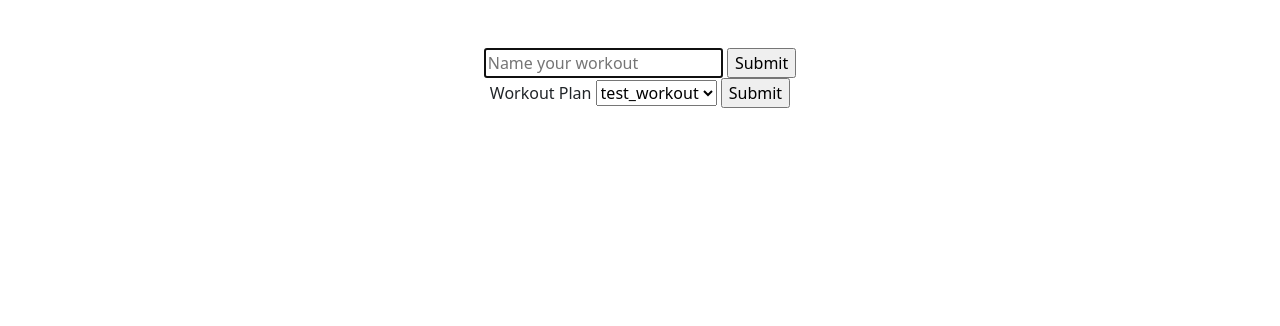
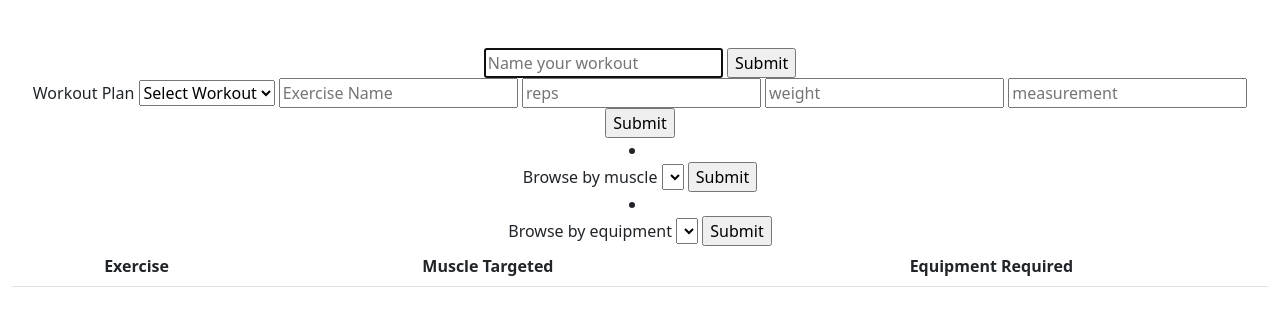
Before and after one commit to etcheekes/LiftIt, a Flask app: page /workout_plan in a window 1280 px wide. Shown: the part 56-382 px from the top of the page. Run offline with Flask 2, Linux system fonts and the light colour scheme; a user stored in the database is signed in; data comes from the database, SQL or seed files in the repository; lists and menus that the app fills with data are empty; some libraries are stand-ins or nearby versions.

Commit message:
added option for users to add exercises to their personal workout plan

```diff
--- a/templates/workout_plan.html
+++ b/templates/workout_plan.html
@@ -1,7 +1,7 @@
 {% extends "layout.html" %}
 
 {% block title %}
-    workout_plan
+    workout - plan
 {% endblock %}
 
 {% block main %}
@@ -11,21 +11,70 @@
     <input type="submit">
 </form>
 
-<!-- select from created workouts -->
+<!-- add exercise to a created workout -->
 <form action="/workout_plan" method="post">
-    <label for="wk_plan">Workout Plan</label>
-    <select name="wk_plan">
+    <label for="wk_plan_add">Workout Plan</label>
+    <select name="wk_plan_add">
+        <option style="display:none;" value="0">Select Workout</option>.
         {% for i in user_workouts %}
         <option value="{{i['wk_name']}}">{{i['wk_name']}}</option>
         {% endfor %}
     </select>
-    <input type="submit" value="Submit" />
+    <!-- todo make it so exercise names are auto-suggested to the user for them to select rather than them type it out-->
+    <input placeholder="Exercise Name" name="exercise_name" type="text" autocomplete="off">
+    <input placeholder="reps" name="reps" type="text" autocomplete="off">
+    <input placeholder="weight" name="weight" type="number" autocomplete="off">
+    <input placeholder="measurement" name="measurement" type="text" autocomplete="off">
+    <input type="submit" value="Submit"/>
 </form>
 
+<!-- select exercises to browse -->
+<li>
+    <form action="/workout_plan">
+        <label for="exercises">Browse by muscle</label>
+        <select name="exercises">
+        {% for i in muscle%}
+            <option value="{{i['muscle']}}">{{i['muscle']}}</option>
+        {% endfor %}
+        </select>
+        <input type="submit">
+    </form>
+  </li>
+  <li>
+    <form action="/workout_plan">
+        <label for="equipments">Browse by equipment</label>
+        <select name="equipments">
+        {% for i in equipment%}
+            <option value="{{i['equipment']}}">{{i['equipment']}}</option>
+        {% endfor %}
+        </select>
+        <input type="submit">
+  </li>
+
+<!-- display selected exercises to browse -->
+
+<table class="table">
+    <thead>
+        <tr>
+            <th scope="col">Exercise</th>
+            <th scope="col">Muscle Targeted</th>
+            <th scope="col">Equipment Required</th>
+        </tr>
+    </thead>
+    <tbody>
+        {% for i in category_to_display%}
+            <tr>
+                <td>{{i['exercise']}}</td>
+                <td>{{i['muscle']}}</td>
+                <td>{{i['equipment']}}</td>
+            </tr>
+        {% endfor %}
+    </tbody>
+  </table>
+
 <!-- allow user to add exercise to their workout
- - bring up selection + filter options for exercises for user, have this appear when a option is clicked
- - feature to add chosen exercise to the workout_details table (the code for the add exercise feature may be re-usable here)
- - present the workouts the user has chosen, either on same page or maybe make a new page
+ - present the workouts the user has chosen (likely make a separate page)
  - provide option for user to remove exercise from table
 -->
+
 {% endblock %}
```
